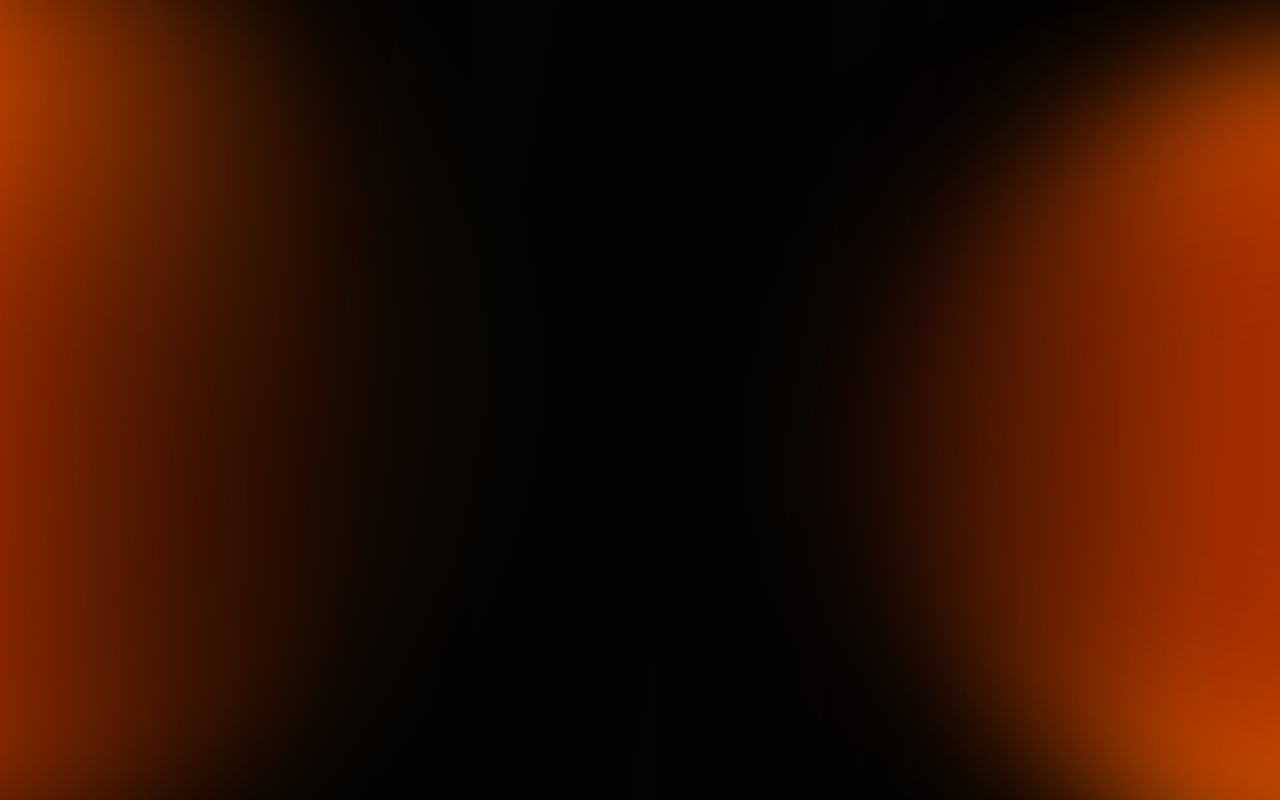
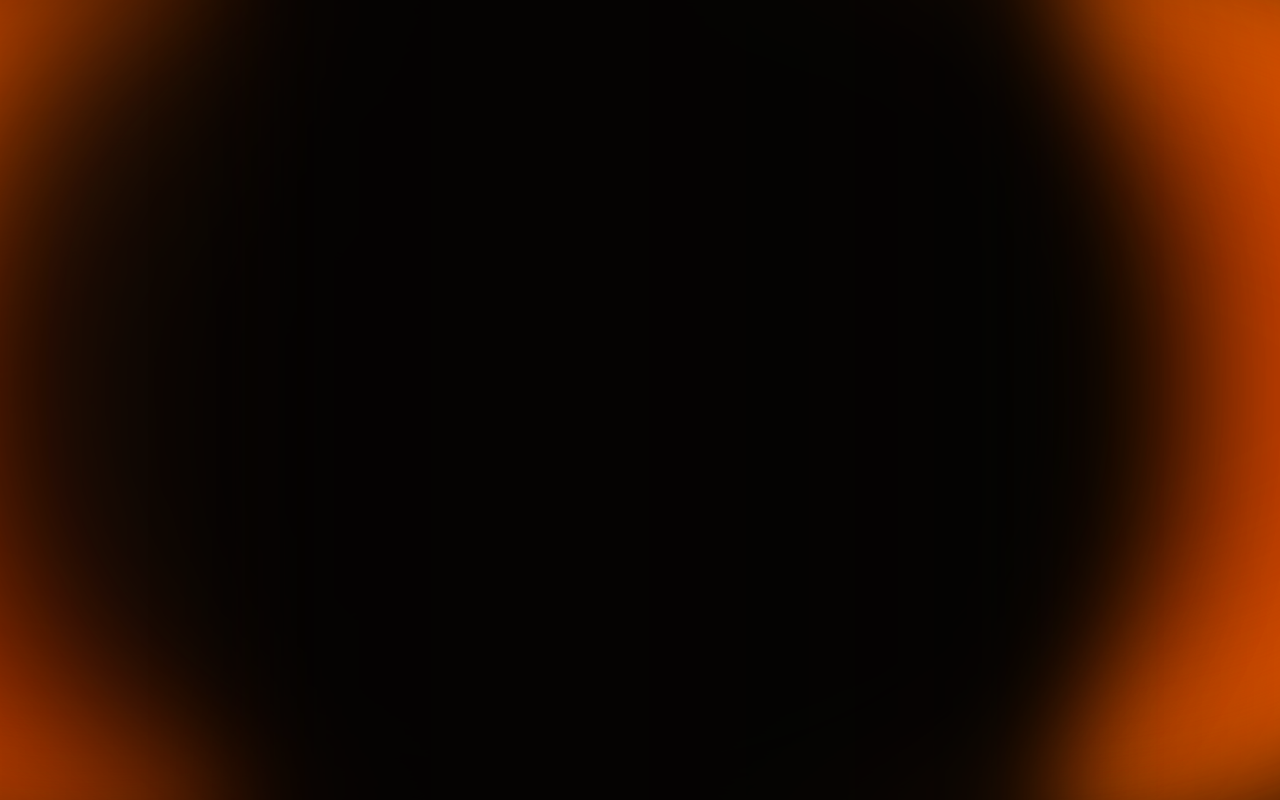
Before and after one commit to db505771/halloween-background, a plain HTML site: page index.html in a window 1280 px wide. Drawn offline with Linux system fonts and the light colour scheme.

Commit message:
Update index.html

```diff
--- a/index.html
+++ b/index.html
@@ -4,7 +4,7 @@
 <head>
 <meta charset="UTF-8">
 <meta name="viewport" content="width=device-width, initial-scale=1, maximum-scale=1">
-<title>Fast Moving Orange Smoke</title>
+<title>Blended Halloween Smoke</title>
 
 <style>
 * {
@@ -23,156 +23,155 @@ html, body {
   position: fixed;
   inset: 0;
   overflow: hidden;
+  isolation: isolate;
   background: #050403;
-  isolation: isolate;
 }
 
-/* Orange clouds */
+/* Orange glow clouds */
 .cloud {
   position: absolute;
-  width: 75vw;
-  height: 115vh;
-  top: -7vh;
+  width: 80vw;
+  height: 120vh;
+  top: -10vh;
   border-radius: 50%;
-  filter: blur(75px);
+  filter: blur(65px);
+  opacity: 0.9;
   will-change: transform;
-  opacity: 0.95;
 }
 
-.cloud-left {
-  left: -32vw;
-  background: #ff5900;
-  animation: moveLeft 2.2s ease-in-out infinite alternate;
+.orange-left {
+  left: -35vw;
+  background: #ff5a00;
+  animation: orangeLeft 3s ease-in-out infinite alternate;
 }
 
-.cloud-left-inner {
-  left: -48vw;
-  top: 12vh;
-  width: 85vw;
-  height: 85vh;
-  background: #b83200;
-  filter: blur(90px);
-  opacity: 0.85;
-  animation: moveLeftInner 2.8s ease-in-out infinite alternate;
+.orange-right {
+  right: -35vw;
+  background: #ff6500;
+  animation: orangeRight 3.4s ease-in-out infinite alternate;
 }
 
-.cloud-right {
-  right: -32vw;
-  background: #ff6900;
-  animation: moveRight 2.5s ease-in-out infinite alternate;
+.orange-center-left {
+  left: -25vw;
+  top: 15vh;
+  width: 85vw;
+  height: 75vh;
+  background: #a92c00;
+  filter: blur(90px);
+  opacity: 0.75;
+  animation: centerLeft 2.6s ease-in-out infinite alternate;
 }
 
-.cloud-right-inner {
-  right: -48vw;
-  top: 18vh;
+.orange-center-right {
+  right: -25vw;
+  top: 10vh;
   width: 85vw;
-  height: 85vh;
-  background: #a92c00;
+  height: 80vh;
+  background: #c23b00;
   filter: blur(90px);
-  opacity: 0.85;
-  animation: moveRightInner 3s ease-in-out infinite alternate;
+  opacity: 0.75;
+  animation: centerRight 3.2s ease-in-out infinite alternate;
 }
 
-/* Dark center with soft blended edges */
-.center-darkness {
+/* Dark clouds that MIX with the orange */
+.black-smoke {
+  position: absolute;
+  width: 85vw;
+  height: 115vh;
+  top: -8vh;
+  border-radius: 45%;
+  background: #080604;
+  filter: blur(75px);
+  opacity: 0.92;
+  will-change: transform;
+}
+
+.black-left {
+  left: 8vw;
+  animation: blackLeft 3.1s ease-in-out infinite alternate;
+}
+
+.black-right {
+  right: 8vw;
+  animation: blackRight 2.8s ease-in-out infinite alternate;
+}
+
+.black-middle {
   position: absolute;
   z-index: 2;
-  inset: -20%;
-  background: linear-gradient(
-    90deg,
-    rgba(5,4,3,0.00) 0%,
-    rgba(5,4,3,0.12) 15%,
-    rgba(5,4,3,0.55) 28%,
-    rgba(5,4,3,0.88) 39%,
-    rgba(5,4,3,0.94) 50%,
-    rgba(5,4,3,0.88) 61%,
-    rgba(5,4,3,0.55) 72%,
-    rgba(5,4,3,0.12) 85%,
-    rgba(5,4,3,0.00) 100%
-  );
-  filter: blur(35px);
-  animation: shiftDark 2.5s ease-in-out infinite alternate;
-  pointer-events: none;
+  left: 20%;
+  top: -20%;
+  width: 60%;
+  height: 140%;
+  background: #050403;
+  filter: blur(48px);
+  opacity: 0.85;
+  animation: middleFlow 3.5s ease-in-out infinite alternate;
 }
 
-/* Soft smoky layer */
-.blend-smoke {
+/* Extra soft blending layer */
+.blend {
   position: absolute;
+  inset: -25%;
   z-index: 3;
-  inset: -35%;
-  background: linear-gradient(
-    100deg,
-    transparent 20%,
-    rgba(5,4,3,0.20) 32%,
-    rgba(5,4,3,0.50) 45%,
-    rgba(5,4,3,0.55) 55%,
-    rgba(5,4,3,0.20) 68%,
-    transparent 80%
-  );
-  filter: blur(55px);
-  animation: smokeDrift 2.8s ease-in-out infinite alternate;
-  pointer-events: none;
+  background:
+    linear-gradient(
+      90deg,
+      rgba(5,4,3,0.0) 0%,
+      rgba(5,4,3,0.15) 18%,
+      rgba(5,4,3,0.4) 32%,
+      rgba(5,4,3,0.25) 43%,
+      rgba(5,4,3,0.45) 55%,
+      rgba(5,4,3,0.2) 68%,
+      rgba(5,4,3,0.0) 85%
+    );
+  filter: blur(60px);
+  animation: blendFlow 4s ease-in-out infinite alternate;
 }
 
-/* Faster, more visible movement */
-@keyframes moveLeft {
-  0% {
-    transform: translate(-12vw, -8vh) scale(0.9);
-  }
-  100% {
-    transform: translate(35vw, 18vh) scale(1.3);
-  }
+/* Quick, overlapping motion */
+@keyframes orangeLeft {
+  0% { transform: translate(-8vw, -5vh) scale(0.9) rotate(-8deg); }
+  100% { transform: translate(28vw, 10vh) scale(1.2) rotate(10deg); }
 }
 
-@keyframes moveLeftInner {
-  0% {
-    transform: translate(-8vw, 12vh) scale(0.85);
-  }
-  100% {
-    transform: translate(32vw, -18vh) scale(1.25);
-  }
+@keyframes orangeRight {
+  0% { transform: translate(8vw, 6vh) scale(1.1) rotate(8deg); }
+  100% { transform: translate(-28vw, -12vh) scale(0.9) rotate(-10deg); }
 }
 
-@keyframes moveRight {
-  0% {
-    transform: translate(12vw, 8vh) scale(0.9);
-  }
-  100% {
-    transform: translate(-35vw, -18vh) scale(1.3);
-  }
+@keyframes centerLeft {
+  0% { transform: translate(-8vw, 10vh) scale(0.85); }
+  100% { transform: translate(25vw, -10vh) scale(1.2); }
 }
 
-@keyframes moveRightInner {
-  0% {
-    transform: translate(8vw, -12vh) scale(0.85);
-  }
-  100% {
-    transform: translate(-32vw, 18vh) scale(1.25);
-  }
+@keyframes centerRight {
+  0% { transform: translate(8vw, -10vh) scale(1.15); }
+  100% { transform: translate(-25vw, 12vh) scale(0.85); }
 }
 
-@keyframes shiftDark {
-  0% {
-    transform: translateX(-6vw);
-  }
-  100% {
-    transform: translateX(6vw);
-  }
+@keyframes blackLeft {
+  0% { transform: translate(8vw, 4vh) scale(0.8); }
+  100% { transform: translate(-15vw, -5vh) scale(1.15); }
 }
 
-@keyframes smokeDrift {
-  0% {
-    transform: translate(-8vw, 4vh) scale(0.9);
-  }
-  100% {
-    transform: translate(8vw, -4vh) scale(1.1);
-  }
+@keyframes blackRight {
+  0% { transform: translate(-8vw, -5vh) scale(1.15); }
+  100% { transform: translate(15vw, 6vh) scale(0.8); }
+}
+
+@keyframes middleFlow {
+  0% { transform: translateX(-5vw) scaleX(0.85); }
+  100% { transform: translateX(5vw) scaleX(1.15); }
+}
+
+@keyframes blendFlow {
+  0% { transform: translateX(-5vw) translateY(2vh); }
+  100% { transform: translateX(5vw) translateY(-2vh); }
 }
 
 @media (prefers-reduced-motion: reduce) {
-  .cloud,
-  .center-darkness,
-  .blend-smoke {
+  .cloud, .black-smoke, .black-middle, .blend {
     animation: none;
   }
 }
@@ -181,12 +180,16 @@ html, body {
 
 <body>
 <div class="background">
-  <div class="cloud cloud-left"></div>
-  <div class="cloud cloud-left-inner"></div>
-  <div class="cloud cloud-right"></div>
-  <div class="cloud cloud-right-inner"></div>
-  <div class="center-darkness"></div>
-  <div class="blend-smoke"></div>
+  <div class="cloud orange-left"></div>
+  <div class="cloud orange-right"></div>
+  <div class="cloud orange-center-left"></div>
+  <div class="cloud orange-center-right"></div>
+
+  <div class="black-smoke black-left"></div>
+  <div class="black-smoke black-right"></div>
+  <div class="black-middle"></div>
+
+  <div class="blend"></div>
 </div>
 </body>
 </html>
```
